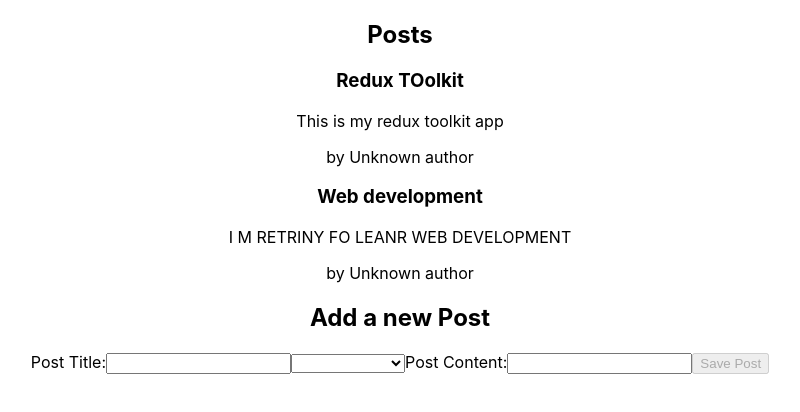
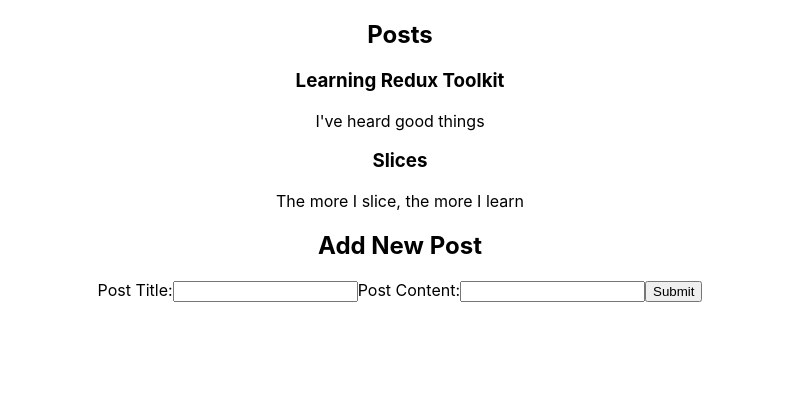
Before and after one commit to alimirhashimli1/redux-config, a React (Create React App) app: page / in a window 1280 px wide. Shown: the top 412 px of the page, without its empty margins (240-1040 px from the left). Built offline with nearby package versions, Linux system fonts and the light colour scheme.

Commit message:
final test

```diff
--- a/src/App.js
+++ b/src/App.js
@@ -1,12 +1,12 @@
 import "./App.css";
-import AddPostForm from "./features/posts/AddPostForm";
-import PostsList from "./features/posts/PostsList";
+import AddPostsForm from "./features/AddPostsForm";
+import PostsList from "./features/PostsList";
 
 function App() {
   return (
     <div className="App">
       <PostsList />
-      <AddPostForm />
+      <AddPostsForm />
     </div>
   );
 }
--- a/src/app/store.js
+++ b/src/app/store.js
@@ -1,10 +1,8 @@
 import { configureStore } from "@reduxjs/toolkit";
 import postsReducer from "../features/posts/postsSlice";
-import usersReducer from "../features/users/usersSlice";
 
 export const store = configureStore({
   reducer: {
     posts: postsReducer,
-    users: usersReducer,
   },
 });
--- /dev/null
+++ b/src/features/AddPostsForm.js
@@ -0,0 +1,51 @@
+import React, { useState } from "react";
+import { useDispatch } from "react-redux";
+import { postsAdded } from "./posts/postsSlice";
+import { nanoid } from "@reduxjs/toolkit";
+
+const AddPostsForm = () => {
+  const [title, setTitle] = useState("");
+  const [content, setContent] = useState("");
+  const dispatch = useDispatch();
+
+  const onSavePostClicked = () => {
+    if (title && content) {
+      dispatch(
+        postsAdded({
+          id: nanoid(),
+          title,
+          content,
+        })
+      );
+    }
+  };
+
+  return (
+    <section>
+      <h2>Add New Post</h2>
+      <form action="">
+        <label htmlFor="postTitle">Post Title:</label>
+        <input
+          type="text"
+          id="postTitle"
+          value={title}
+          onChange={(e) => setTitle(e.target.value)}
+        />
+
+        <label htmlFor="postContent">Post Content:</label>
+        <input
+          type="text"
+          id="postContent"
+          value={content}
+          onChange={(e) => setContent(e.target.value)}
+        />
+
+        <button type="button" onClick={onSavePostClicked}>
+          Submit
+        </button>
+      </form>
+    </section>
+  );
+};
+
+export default AddPostsForm;
--- a/src/features/posts/PostsList.js
+++ b/src/features/PostsList.js
@@ -1,7 +1,6 @@
 import React from "react";
 import { useSelector } from "react-redux";
-import { selectAllPosts } from "./postsSlice";
-import PostAuthor from "./PostAuthor";
+import { selectAllPosts } from "./posts/postsSlice";
 
 const PostsList = () => {
   const posts = useSelector(selectAllPosts);
@@ -9,10 +8,7 @@
   const renderedPosts = posts.map((post) => (
     <article key={post.id}>
       <h3>{post.title}</h3>
-      <p>{post.content}</p>
-      <p className="postCredit">
-        <PostAuthor userId={post.userId} />
-      </p>
+      <p>{post.content.substring(0, 100)}</p>
     </article>
   ));
 
--- a/src/features/posts/AddPostForm.js
+++ /dev/null
@@ -1,64 +0,0 @@
-import { useState } from "react";
-import { useDispatch, useSelector } from "react-redux";
-import { postAdded } from "./postsSlice";
-import { selectAllUsers } from "../users/usersSlice";
-
-const AddPostForm = () => {
-  const dispatch = useDispatch();
-  const [title, setTitle] = useState("");
-  const [content, setContent] = useState("");
-  const [userId, setUserId] = useState("");
-
-  const users = useSelector(selectAllUsers);
-
-  const onAuthorChanged = (e) => setUserId(e.target.value);
-
-  const onSavePostClicked = () => {
-    if (title && content) {
-      dispatch(postAdded(title, content, userId));
-      setTitle("");
-      setContent("");
-    }
-  };
-
-  const canSave = Boolean(title) && Boolean(content) && Boolean(userId);
-
-  const userOptions = users.map((user) => (
-    <option value={user.id} key={user.id}>
-      {user.name}
-    </option>
-  ));
-
-  return (
-    <section>
-      <h2>Add a new Post</h2>
-      <form>
-        <label htmlFor="postTitle">Post Title:</label>
-        <input
-          type="text"
-          id="postTitle"
-          name="postTitle"
-          value={title}
-          onChange={(e) => setTitle(e.target.value)}
-        />
-        <select id="postAuthor" value={userId} onChange={onAuthorChanged}>
-          <option value=""></option>
-          {userOptions}
-        </select>
-        <label htmlFor="postContent">Post Content:</label>
-        <input
-          type="text"
-          id="postContent"
-          name="posContent"
-          value={content}
-          onChange={(e) => setContent(e.target.value)}
-        />
-        <button type="button" onClick={onSavePostClicked} disabled={!canSave}>
-          Save Post
-        </button>
-      </form>
-    </section>
-  );
-};
-
-export default AddPostForm;
--- a/src/features/posts/PostAuthor.js
+++ /dev/null
@@ -1,12 +0,0 @@
-import React from "react";
-import { useSelector } from "react-redux";
-import { selectAllUsers } from "../users/usersSlice";
-
-const PostAuthor = ({ userId }) => {
-  const users = useSelector(selectAllUsers);
-  const author = users.find((user) => user.id === userId);
-
-  return <span>by {author ? author.name : "Unknown author"}</span>;
-};
-
-export default PostAuthor;
--- a/src/features/posts/postsSlice.js
+++ b/src/features/posts/postsSlice.js
@@ -1,38 +1,24 @@
-import { createSlice, nanoid } from "@reduxjs/toolkit";
+import { createSlice } from "@reduxjs/toolkit";
 
 const initialState = [
-  { id: 1, title: "Redux TOolkit", content: "This is my redux toolkit app" },
   {
-    id: 2,
-    title: "Web development",
-    content: "I M RETRINY FO LEANR WEB DEVELOPMENT",
+    id: "1",
+    title: "Learning Redux Toolkit",
+    content: "I've heard good things",
   },
+  { id: "2", title: "Slices", content: "The more I slice, the more I learn" },
 ];
 
 const postsSlice = createSlice({
   name: "posts",
   initialState,
   reducers: {
-    postAdded: {
-      reducer(state, action) {
-        state.push(action.payload);
-      },
-      prepare(title, content, userId) {
-        return {
-          payload: {
-            id: nanoid(),
-            title,
-            content,
-            userId,
-          },
-        };
-      },
+    postsAdded(state, action) {
+      state.push(action.payload);
     },
   },
 });
 
 export const selectAllPosts = (state) => state.posts;
-
-export const { postAdded } = postsSlice.actions;
-
+export const { postsAdded } = postsSlice.actions;
 export default postsSlice.reducer;
--- a/src/features/users/usersSlice.js
+++ /dev/null
@@ -1,16 +0,0 @@
-import { createSlice } from "@reduxjs/toolkit";
-
-const initialState = [
-  { id: "0", name: "Dude Lebowski" },
-  { id: "1", name: "Neil Young" },
-  { id: "2", name: "Dave Gray" },
-];
-
-const usersSlice = createSlice({
-  name: "users",
-  initialState,
-  reducers: {},
-});
-
-export const selectAllUsers = (state) => state.users;
-export default usersSlice.reducer;
```
